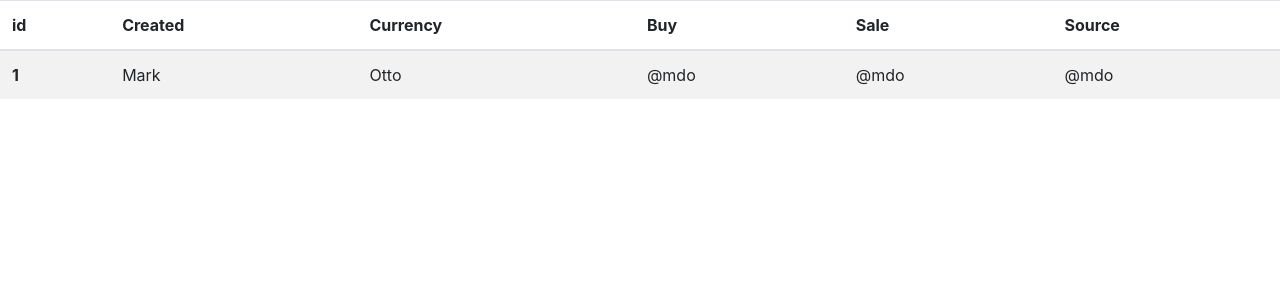
After one commit to yadrit/currency_exchange, a Django app: page /currency/rates-list/ in a window 1280 px wide. The commit adds this page. Shown: the top 300 px of the page. Run offline with Django 3.2, Linux system fonts and the light colour scheme; data that the repository does not hold is empty; parts of the project's set-up code (start-up, migrations or seed data) failed here and were passed over; some libraries are stand-ins or nearby versions.

Commit message:
Started hometast with Listview

```diff
--- a/src/account/tasks.py
+++ b/src/account/tasks.py
@@ -2,8 +2,6 @@ from celery import shared_task
 # from account.models import Contact
 from django.core.mail import send_mail
 from django.urls import reverse
-
-
 
 
 @shared_task(bind=True)
--- a/src/account/templates/base.html
+++ b/src/account/templates/base.html
@@ -55,7 +55,7 @@
           <a class="nav-link js-scroll-trigger" href="#skills">Skills</a>
         </li>
         <li class="nav-item">
-          <a class="nav-link js-scroll-trigger" href="#interests">Interests</a>
+          <a class="nav-link js-scroll-trigger" href="{% url 'currency:rates-list' %}">20 Latest Rates</a>
         </li>
         <li class="nav-item">
           <a class="nav-link js-scroll-trigger"
--- a/src/account/urls.py
+++ b/src/account/urls.py
@@ -12,5 +12,5 @@ urlpatterns = [
     path('profile/<int:pk>/', views.MyProfile.as_view(), name='my-profile'),
     path('contact-us/', views.ContactUs.as_view(), name='contact-us'),
     path('signup/', views.SignUpView.as_view(), name='signup'),
-    path('activate/<uuid:activation_code>', views.Activate.as_view(), name='activate')
+    path('activate/<uuid:activation_code>', views.Activate.as_view(), name='activate'),
 ]
--- /dev/null
+++ b/src/currency/templates/rates_list.html
@@ -0,0 +1,35 @@
+<!DOCTYPE html>
+<html lang="en">
+<head>
+    <meta charset="UTF-8">
+    <title>Title</title>
+</head>
+<body>
+
+<table class="table table-striped">
+  <thead>
+    <tr>
+      <th scope="col">id</th>
+      <th scope="col">Created</th>
+      <th scope="col">Currency</th>
+      <th scope="col">Buy</th>
+      <th scope="col">Sale</th>
+      <th scope="col">Source</th>
+    </tr>
+  </thead>
+  <tbody>
+    <tr>
+      <th scope="row">1</th>
+      <td>Mark</td>
+      <td>Otto</td>
+      <td>@mdo</td>
+      <td>@mdo</td>
+      <td>@mdo</td>
+    </tr>
+  </tbody>
+</table>
+
+<link rel="stylesheet" href="https://stackpath.bootstrapcdn.com/bootstrap/4.4.1/css/bootstrap.min.css" integrity="sha384-Vkoo8x4CGsO3+Hhxv8T/Q5PaXtkKtu6ug5TOeNV6gBiFeWPGFN9MuhOf23Q9Ifjh" crossorigin="anonymous">
+<script src="https://stackpath.bootstrapcdn.com/bootstrap/4.4.1/js/bootstrap.min.js" integrity="sha384-wfSDF2E50Y2D1uUdj0O3uMBJnjuUD4Ih7YwaYd1iqfktj0Uod8GCExl3Og8ifwB6" crossorigin="anonymous"></script>
+</body>
+</html>
--- a/src/currency/urls.py
+++ b/src/currency/urls.py
@@ -7,4 +7,5 @@ app_name = 'currency'
 
 urlpatterns = [
     path('download/rates/', views.RateCSV.as_view(), name='download-rates'),
+    path('rates-list/', views.RatesList.as_view(), name='rates-list'),
 ]
--- a/src/currency/views.py
+++ b/src/currency/views.py
@@ -1,7 +1,7 @@
 import csv
 
 from django.http import HttpResponse
-from django.views.generic import View
+from django.views.generic import View, ListView
 
 
 from currency_exchange import settings
@@ -32,3 +32,9 @@ class RateCSV(View):
                 rate.get_source_display(),
             ]))
         return response
+
+
+class RatesList(ListView):
+    template_name = 'rates_list.html'
+    model = Rate
+    paginate_by = 20
```
Also changed, not shown: requirements.txt (+21 -31 lines), src/requirements.txt (+21 -31 lines).
